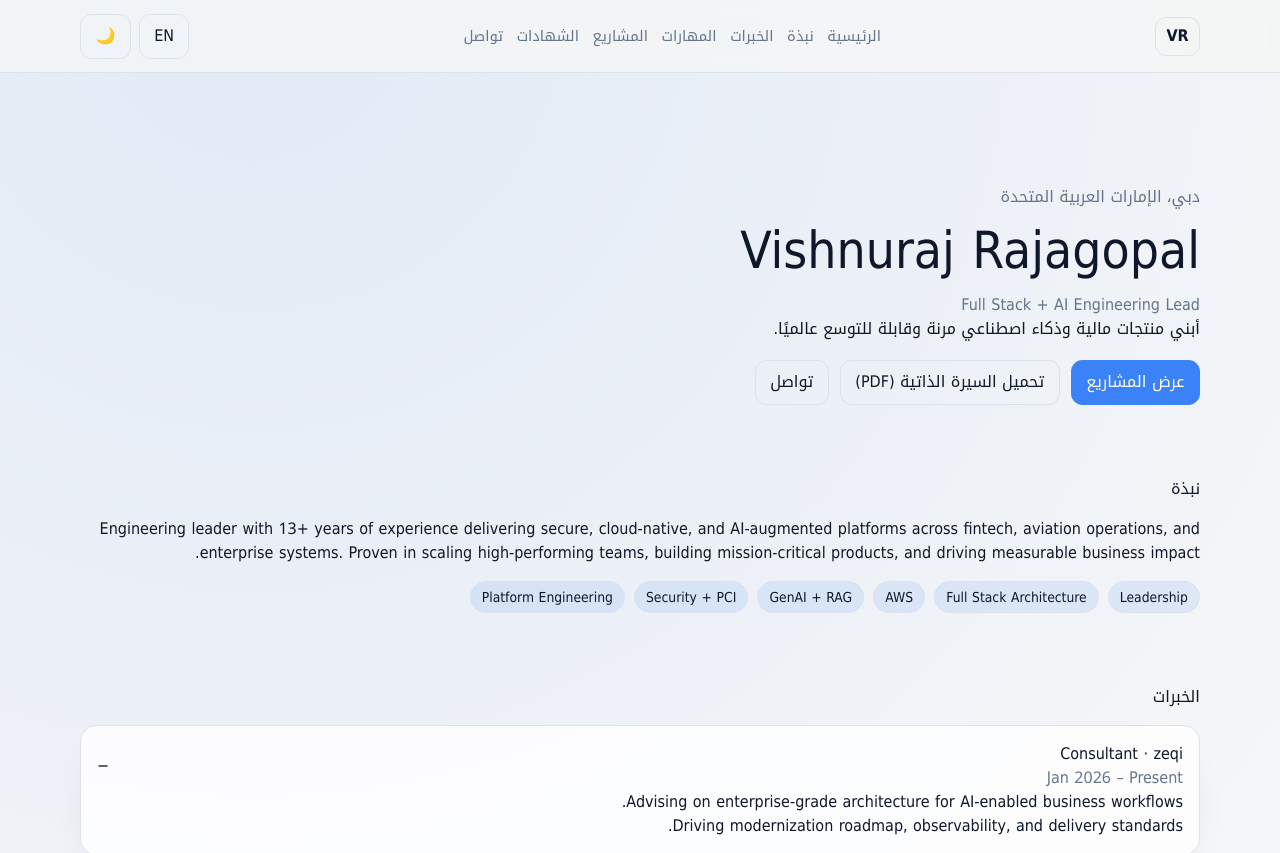
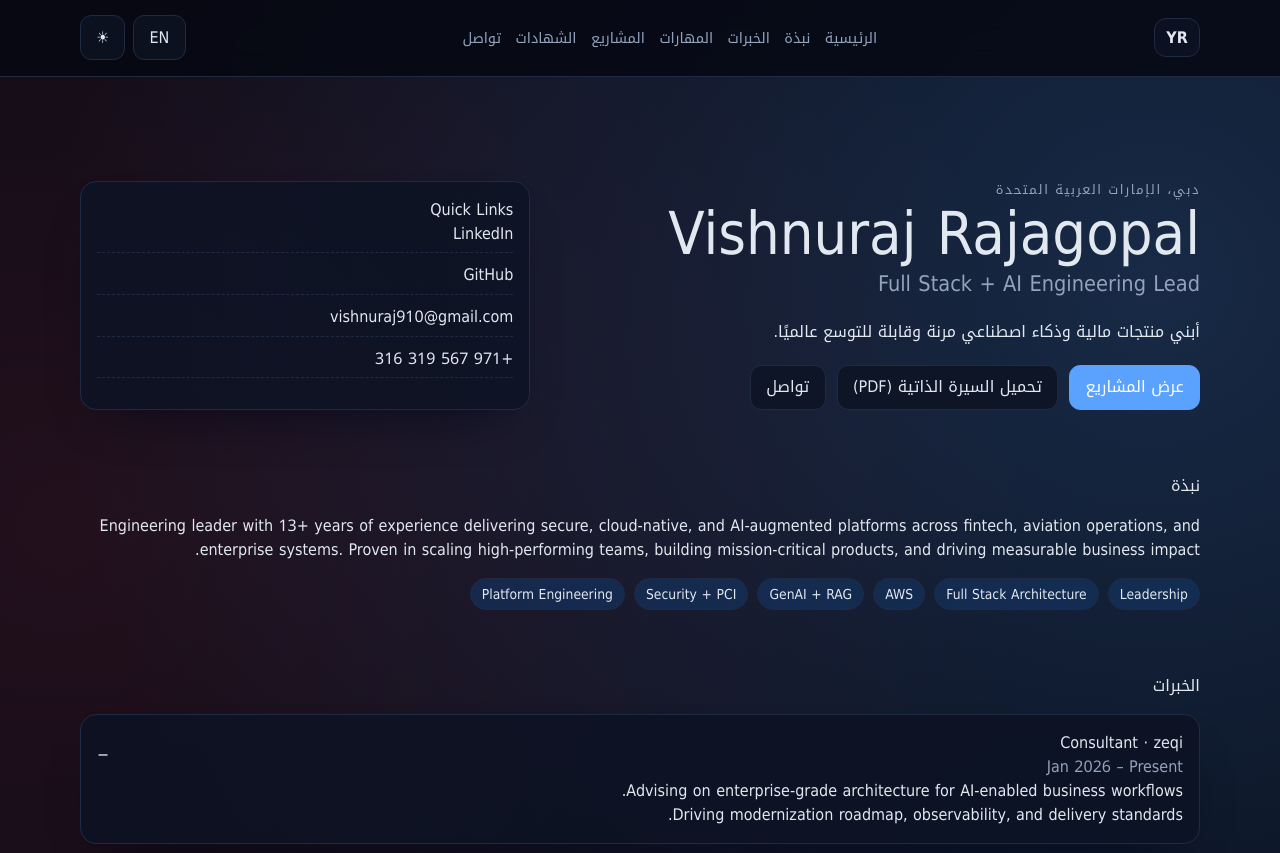
Before and after one commit to Vishnuraj910/my-portfolio, a Next.js app: page /ar in a window 1280 px wide. Shown: the top 853 px of the page. Built offline with nearby package versions, Linux system fonts and the light colour scheme; no server answers.

Commit message:
Redesign portfolio layout to match reference style

```diff
--- a/app/globals.css
+++ b/app/globals.css
@@ -1,59 +1,85 @@
 @import "tailwindcss";
 
 :root {
-  --bg: #f5f6f7;
-  --surface: #ffffffcc;
-  --text: #0f172a;
+  --bg: #f4f6fb;
+  --surface: #ffffff;
+  --text: #111827;
   --muted: #64748b;
-  --accent: #3b82f6;
-  --border: #dbe2ea;
-  --shadow: 0 20px 45px -30px rgba(15, 23, 42, 0.35);
+  --accent: #2563eb;
+  --accent-soft: #dbeafe;
+  --border: #dbe4f0;
+  --shadow: 0 20px 50px -32px rgba(15, 23, 42, 0.35);
 }
 
 :root[data-theme="dark"] {
-  --bg: #020617;
-  --surface: #0f172acc;
+  --bg: #050812;
+  --surface: #0d1324;
   --text: #e2e8f0;
-  --muted: #94a3b8;
-  --accent: #60a5fa;
-  --border: #1e293b;
+  --muted: #93a3bc;
+  --accent: #5ba2ff;
+  --accent-soft: #14315d;
+  --border: #1f2b43;
+  --shadow: 0 24px 55px -32px rgba(2, 6, 23, 0.95);
 }
 
 * { box-sizing: border-box; }
 html { scroll-behavior: smooth; }
 body {
   margin: 0;
-  background: radial-gradient(circle at 20% 0%, #3b82f61a, transparent 35%), var(--bg);
+  background:
+    radial-gradient(circle at 90% 8%, color-mix(in srgb, var(--accent) 22%, transparent), transparent 32%),
+    radial-gradient(circle at 5% 15%, color-mix(in srgb, #ff4d6d 12%, transparent), transparent 30%),
+    var(--bg);
   color: var(--text);
   font-family: Inter, ui-sans-serif, system-ui, -apple-system, Segoe UI, Roboto, sans-serif;
 }
 [data-locale="ar"] { font-family: "Noto Kufi Arabic", "IBM Plex Sans Arabic", Tahoma, sans-serif; }
 
 .container { width: min(1120px, 92vw); margin-inline: auto; }
-.stack { display: grid; gap: 4.5rem; padding-block: 7rem 5rem; }
+.stack { display: grid; gap: 4rem; padding-block: 6.5rem 5rem; }
 .section { scroll-margin-top: 6rem; display: grid; gap: 1rem; }
+.uppercase { text-transform: uppercase; letter-spacing: .12em; font-size: .8rem; }
 
 .header {
   position: sticky;
   top: 0;
-  backdrop-filter: blur(10px);
-  background: color-mix(in oklab, var(--bg) 78%, transparent);
+  backdrop-filter: blur(14px);
+  background: color-mix(in oklab, var(--bg) 82%, transparent);
   border-bottom: 1px solid var(--border);
-  z-index: 20;
+  z-index: 30;
 }
-.nav-wrap { display: flex; align-items: center; justify-content: space-between; padding: 0.85rem 0; gap: 1rem; }
-.logo { font-weight: 800; text-decoration: none; color: var(--text); border: 1px solid var(--border); padding: .4rem .65rem; border-radius: .7rem; }
-.nav-list { display: flex; list-style: none; padding: 0; margin: 0; gap: .85rem; flex-wrap: wrap; }
-.nav-link { color: var(--muted); text-decoration: none; font-size: .92rem; }
+.nav-wrap { display: flex; align-items: center; justify-content: space-between; padding: .95rem 0; gap: 1rem; }
+.logo {
+  font-weight: 800;
+  text-decoration: none;
+  color: var(--text);
+  border: 1px solid var(--border);
+  padding: .4rem .7rem;
+  border-radius: .75rem;
+  background: color-mix(in srgb, var(--surface) 80%, transparent);
+}
+.nav-list { display: flex; list-style: none; padding: 0; margin: 0; gap: .9rem; flex-wrap: wrap; }
+.nav-link { color: var(--muted); text-decoration: none; font-size: .9rem; transition: color .2s ease; }
+.nav-link:hover { color: var(--text); }
 .actions { display: flex; gap: .5rem; }
 
-.hero h1 { font-size: clamp(2rem, 5vw, 3.2rem); margin: .2rem 0; }
-.hero h2 { margin: 0; color: var(--muted); font-weight: 500; }
-.hero-copy { max-width: 62ch; }
+.hero {
+  grid-template-columns: 1.3fr .9fr;
+  align-items: stretch;
+  gap: 1.2rem;
+}
+.hero h1 { font-size: clamp(2.2rem, 5vw, 3.7rem); margin: .2rem 0; line-height: 1.05; }
+.hero h2 { margin: 0; color: var(--muted); font-weight: 500; font-size: clamp(1rem, 2.3vw, 1.35rem); }
+.hero-copy { max-width: 56ch; margin-top: 1.2rem; }
+.hero-panel { align-content: start; }
+.hero-panel h3 { margin-top: 0; }
+.hero-links { display: grid; gap: .65rem; }
+.hero-links a { color: var(--text); text-decoration: none; border-bottom: 1px dashed var(--border); padding-bottom: .4rem; }
+.hero-links a:hover { color: var(--accent); border-color: var(--accent); }
 .muted { color: var(--muted); margin: 0; }
 
 .card {
-  background: var(--surface);
+  background: color-mix(in srgb, var(--surface) 87%, transparent);
   border: 1px solid var(--border);
   box-shadow: var(--shadow);
   border-radius: 1rem;
@@ -62,31 +88,39 @@ body {
 
 .btn {
   border: 1px solid var(--border);
-  background: transparent;
+  background: color-mix(in srgb, var(--surface) 85%, transparent);
   color: var(--text);
   text-decoration: none;
   border-radius: .7rem;
-  padding: .6rem .9rem;
+  padding: .6rem .95rem;
   cursor: pointer;
   transition: transform .2s ease, border-color .2s ease;
 }
 .btn:hover { transform: translateY(-2px); border-color: var(--accent); }
 .btn-primary { background: var(--accent); border-color: var(--accent); color: #fff; }
-.cta-row { display: flex; flex-wrap: wrap; gap: .7rem; margin-top: 1.2rem; }
+.cta-row { display: flex; flex-wrap: wrap; gap: .7rem; margin-top: 1.3rem; }
 
 .timeline { display: grid; gap: .8rem; }
 .timeline-head { width: 100%; display: flex; justify-content: space-between; align-items: center; background: transparent; border: 0; color: inherit; text-align: start; cursor: pointer; }
 
 .chips { display: flex; flex-wrap: wrap; gap: .55rem; }
-.chip { background: color-mix(in srgb, var(--accent) 12%, transparent); color: var(--text); padding: .3rem .7rem; border-radius: 999px; border: 1px solid var(--border); font-size: .86rem; }
-.chip-active { background: var(--accent); color: #fff; }
+.chip {
+  background: color-mix(in srgb, var(--accent-soft) 70%, transparent);
+  color: var(--text);
+  padding: .3rem .7rem;
+  border-radius: 999px;
+  border: 1px solid var(--border);
+  font-size: .86rem;
+}
+.chip-active { background: var(--accent); color: #fff; border-color: var(--accent); }
 
-.grid { display: grid; gap: .9rem; grid-template-columns: repeat(auto-fit, minmax(220px, 1fr)); }
+.grid { display: grid; gap: .9rem; grid-template-columns: repeat(auto-fit, minmax(240px, 1fr)); }
+.project-card { display: grid; gap: .7rem; }
 .form-grid { display: grid; gap: .7rem; }
 .input { border: 1px solid var(--border); border-radius: .7rem; padding: .7rem .8rem; background: transparent; color: var(--text); }
 .input:focus-visible, .btn:focus-visible, .nav-link:focus-visible { outline: 2px solid var(--accent); outline-offset: 2px; }
 .success { color: #16a34a; }
-.error { color: #dc2626; }
+.error { color: #ef4444; }
 
 .footer { border-top: 1px solid var(--border); padding: 1.3rem 0 2rem; }
 .footer-wrap { display: flex; justify-content: space-between; gap: .7rem; flex-wrap: wrap; }
@@ -94,6 +128,11 @@ body {
 .reveal { animation: fadeUp .5s ease both; }
 @keyframes fadeUp { from { opacity: 0; transform: translateY(8px);} to { opacity: 1; transform: none;} }
 
+@media (max-width: 860px) {
+  .hero { grid-template-columns: 1fr; }
+  .nav-list { display: none; }
+}
+
 @media (prefers-reduced-motion: reduce) {
   * { animation: none !important; transition-duration: 0ms !important; scroll-behavior: auto !important; }
 }
--- a/components/portfolio-page.tsx
+++ b/components/portfolio-page.tsx
@@ -4,7 +4,6 @@ import Link from "next/link";
 import { useEffect, useMemo, useState } from "react";
 import type { Locale } from "@/lib/i18n";
 import { profile } from "@/content/profile";
-
 
 declare global {
   interface Window {
@@ -25,25 +24,18 @@ type Messages = {
 const navKeys = ["home", "about", "experience", "skills", "projects", "certifications", "contact"];
 
 function CurrentYear() {
-  const [year, setYear] = useState<number>(new Date().getFullYear());
-
-  useEffect(() => {
-    setYear(new Date().getFullYear());
-  }, []);
-
-  return <>{year}</>;
+  return <>{new Date().getFullYear()}</>;
 }
 
 function ThemeToggle() {
-  const [theme, setTheme] = useState<string>("light");
+  const [theme, setTheme] = useState<string>(() => {
+    if (typeof window === "undefined") return "dark";
+    return localStorage.getItem("theme") || "dark";
+  });
 
   useEffect(() => {
-    // Only run on client to avoid hydration mismatch
-    const stored = localStorage.getItem("theme");
-    const initial = stored || "light";
-    setTheme(initial);
-    document.documentElement.dataset.theme = initial;
-  }, []);
+    document.documentElement.dataset.theme = theme;
+  }, [theme]);
 
   const toggle = () => {
     const next = theme === "dark" ? "light" : "dark";
@@ -53,14 +45,8 @@ function ThemeToggle() {
   };
 
   return (
-    <button
-      className="btn"
-      onClick={toggle}
-      aria-label="Toggle theme"
-      type="button"
-      suppressHydrationWarning
-    >
-      {theme === "dark" ? "☀️" : "🌙"}
+    <button className="btn" onClick={toggle} aria-label="Toggle theme" type="button" suppressHydrationWarning>
+      {theme === "dark" ? "☀" : "☾"}
     </button>
   );
 }
@@ -161,7 +147,7 @@ export function PortfolioPage({ locale, messages }: { locale: Locale; messages:
       <script src={`https://www.google.com/recaptcha/api.js?render=${process.env.NEXT_PUBLIC_RECAPTCHA_SITE_KEY || ""}`} async defer />
       <header className="header">
         <div className="container nav-wrap">
-          <a href="#home" className="logo">VR</a>
+          <a href="#home" className="logo">YR</a>
           <nav>
             <ul className="nav-list">
               {navKeys.map((key) => (
@@ -179,9 +165,11 @@ export function PortfolioPage({ locale, messages }: { locale: Locale; messages:
           </div>
         </div>
       </header>
+
       <main className="container stack">
-        <section id="home" className="hero">
-          <p className="muted">{messages.hero.eyebrow}</p>
+        <section id="home" className="hero section">
+          <div>
+            <p className="muted uppercase">{messages.hero.eyebrow}</p>
             <h1>{profile.name}</h1>
             <h2>{profile.title}</h2>
             <p className="hero-copy">{messages.hero.value}</p>
@@ -190,6 +178,16 @@ export function PortfolioPage({ locale, messages }: { locale: Locale; messages:
               <a href="/resume-vishnuraj.pdf" className="btn" download>{messages.hero.downloadResume}</a>
               <a href="#contact" className="btn">{messages.hero.contact}</a>
             </div>
+          </div>
+          <aside className="hero-panel card">
+            <h3>Quick Links</h3>
+            <div className="hero-links">
+              <a href={profile.linkedin} target="_blank" rel="noreferrer">LinkedIn</a>
+              <a href={profile.github} target="_blank" rel="noreferrer">GitHub</a>
+              <a href={`mailto:${profile.email}`}>{profile.email}</a>
+              <a href={`tel:${profile.phone}`}>{profile.phone}</a>
+            </div>
+          </aside>
         </section>
 
         <section id="about" className="section">
@@ -210,7 +208,7 @@ export function PortfolioPage({ locale, messages }: { locale: Locale; messages:
                   </div>
                   <span>{activeExperience === index ? "−" : "+"}</span>
                 </button>
-                {activeExperience === index ? <ul>{item.achievements.map((a) => <li key={a}>{a}</li>)}</ul> : null}
+                {activeExperience === index ? <ul>{item.achievements.map((achievement) => <li key={achievement}>{achievement}</li>)}</ul> : null}
               </article>
             ))}
           </div>
@@ -239,7 +237,7 @@ export function PortfolioPage({ locale, messages }: { locale: Locale; messages:
           <h3>{messages.sections.projects}</h3>
           <div className="grid">
             {profile.projects.map((project) => (
-              <article className="card reveal" key={project.title}>
+              <article className="card project-card reveal" key={project.title}>
                 <h4>{project.title}</h4>
                 <p>{project.summary}</p>
                 <div className="chips">{project.stack.map((tech) => <span key={tech} className="chip">{tech}</span>)}</div>
@@ -255,7 +253,7 @@ export function PortfolioPage({ locale, messages }: { locale: Locale; messages:
 
         <section id="education" className="section">
           <h3>{messages.sections.education}</h3>
-          <div className="card"><ul>{profile.education.map((e) => <li key={e}>{e}</li>)}</ul></div>
+          <div className="card"><ul>{profile.education.map((item) => <li key={item}>{item}</li>)}</ul></div>
         </section>
 
         <section id="contact" className="section">
@@ -263,6 +261,7 @@ export function PortfolioPage({ locale, messages }: { locale: Locale; messages:
           <ContactForm locale={locale} labels={messages.contact} />
         </section>
       </main>
+
       <footer className="footer">
         <div className="container footer-wrap">
           <p>© <CurrentYear /> {profile.name}</p>
```
Lines whose indentation alone changed are shown as unchanged.
